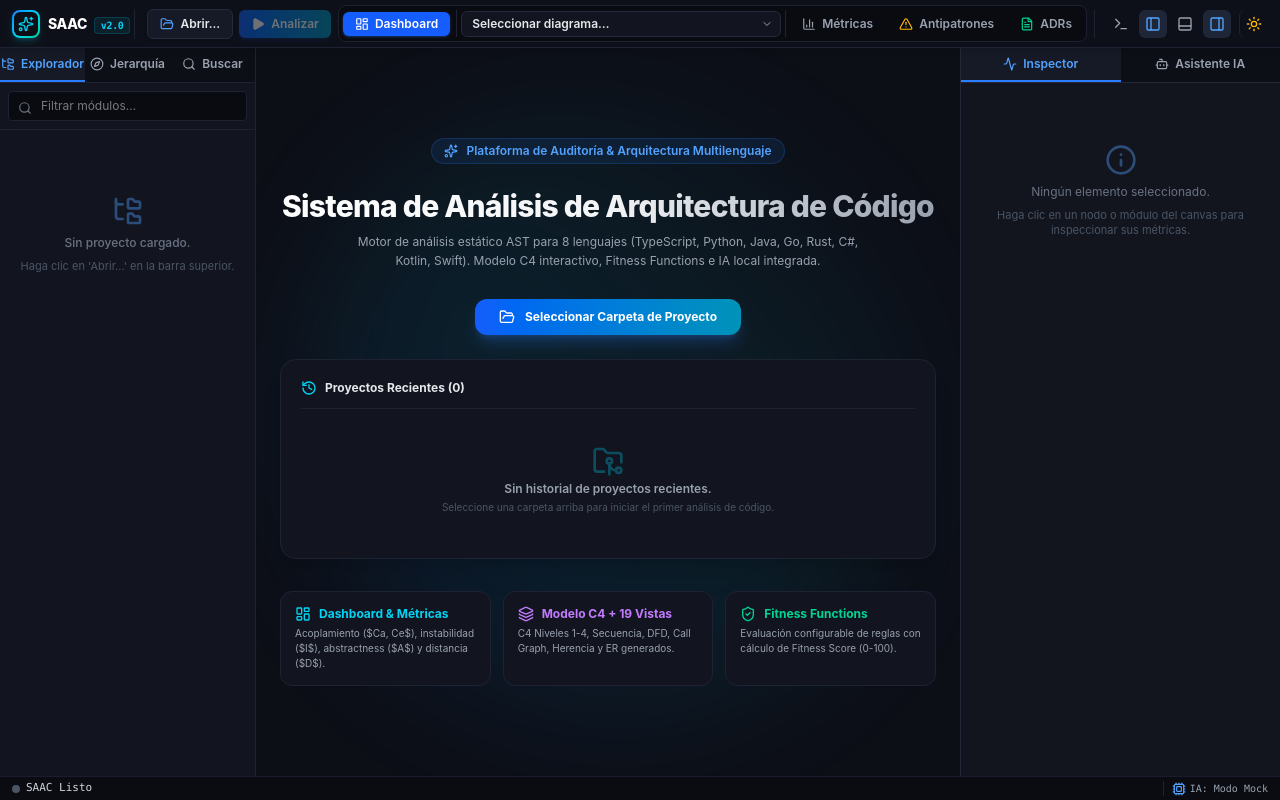
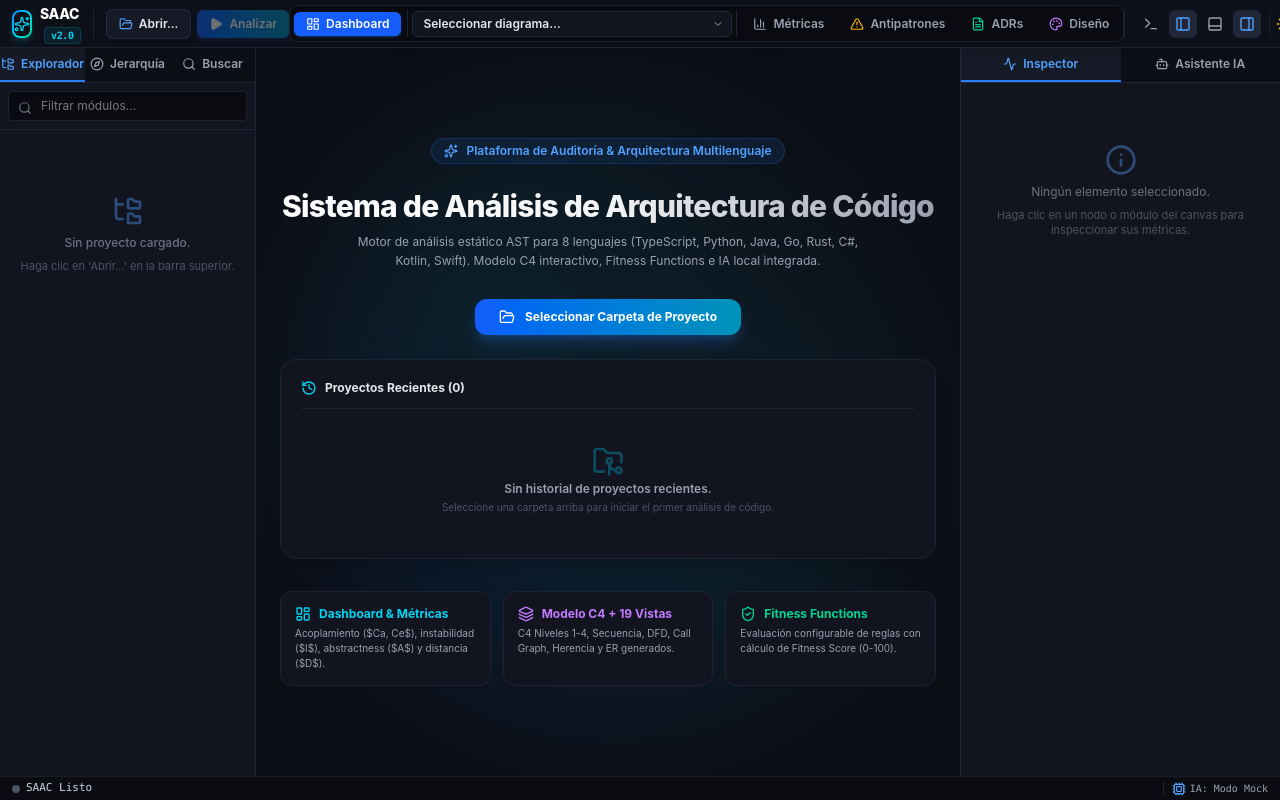
Before and after one commit to Jherson-Zurita/SAAC, a React (Vite) app: page / in a window 1280 px wide. Built offline with nearby package versions, Linux system fonts and the light colour scheme; the HTML template or start-up script is replaced by a standard one.

Commit message:
fix : implementacion de diseño

```diff
--- a/src/components/layout/AppShell.tsx
+++ b/src/components/layout/AppShell.tsx
@@ -12,6 +12,7 @@ import { isDiagramTab } from '../c4viewer/diagram-registry';
 import { useUiStore } from '../../stores/useUiStore';
 import { useProjectStore } from '../../stores/useProjectStore';
 import { useRecentProjectsStore } from '../../stores/useRecentProjectsStore';
+import { useAnalysisHistoryStore } from '../../stores/useAnalysisHistoryStore';
 import {
   FolderOpen,
   Sparkles,
@@ -27,6 +28,7 @@ import {
 
 import { AntipatternsPanel } from '../antipatterns';
 import { AdrsPanel } from '../adrs';
+import { DesignWorkspace } from '../design';
 
 interface AppShellProps {
   onOpenProject: () => void;
@@ -46,7 +48,8 @@ export const AppShell: React.FC<AppShellProps> = ({
   children,
 }) => {
   const { activeMainTab } = useUiStore();
-  const { amg } = useProjectStore();
+  const { amg, projectPath } = useProjectStore();
+  const { history } = useAnalysisHistoryStore();
   const { recentProjects, removeRecentProject, clearRecentProjects } = useRecentProjectsStore();
 
   return (
@@ -229,6 +232,11 @@ export const AppShell: React.FC<AppShellProps> = ({
             <AntipatternsPanel />
           ) : activeMainTab === 'adrs' ? (
             <AdrsPanel />
+          ) : activeMainTab === 'design' ? (
+            <DesignWorkspace
+              projectPath={projectPath || ''}
+              analysisRuns={history?.runs || []}
+            />
           ) : isDiagramTab(activeMainTab) ? (
             <C4Viewer activeTab={activeMainTab} />
           ) : (
--- a/src/components/layout/TopBar.tsx
+++ b/src/components/layout/TopBar.tsx
@@ -17,6 +17,7 @@ import {
   ChevronDown,
   XCircle,
   RotateCw,
+  Palette,
 } from 'lucide-react';
 import { useUiStore, type MainTab } from '../../stores/useUiStore';
 import { useProjectStore } from '../../stores/useProjectStore';
@@ -251,6 +252,19 @@ export const TopBar: React.FC<TopBarProps> = ({
           <FileText className="w-3.5 h-3.5 text-emerald-400" />
           <span>ADRs</span>
         </button>
+
+        <button
+          onClick={() => handleTabChange('design')}
+          className={`flex items-center space-x-1.5 px-2.5 py-1 text-xs font-semibold rounded-md transition ${
+            activeMainTab === 'design'
+              ? 'bg-purple-600 text-white shadow-sm shadow-purple-500/30'
+              : 'text-gray-400 hover:text-gray-200 hover:bg-[#161a26]'
+          }`}
+          title="Módulo de Diseño Arquitectónico Interactivo (Canvas Canvas)"
+        >
+          <Palette className="w-3.5 h-3.5 text-purple-400" />
+          <span>Diseño</span>
+        </button>
       </div>
 
       {/* Derecha: Paneles & Tema */}
```
Also changed, not shown: 1 other file (tests, documents, lock files or other folders).
